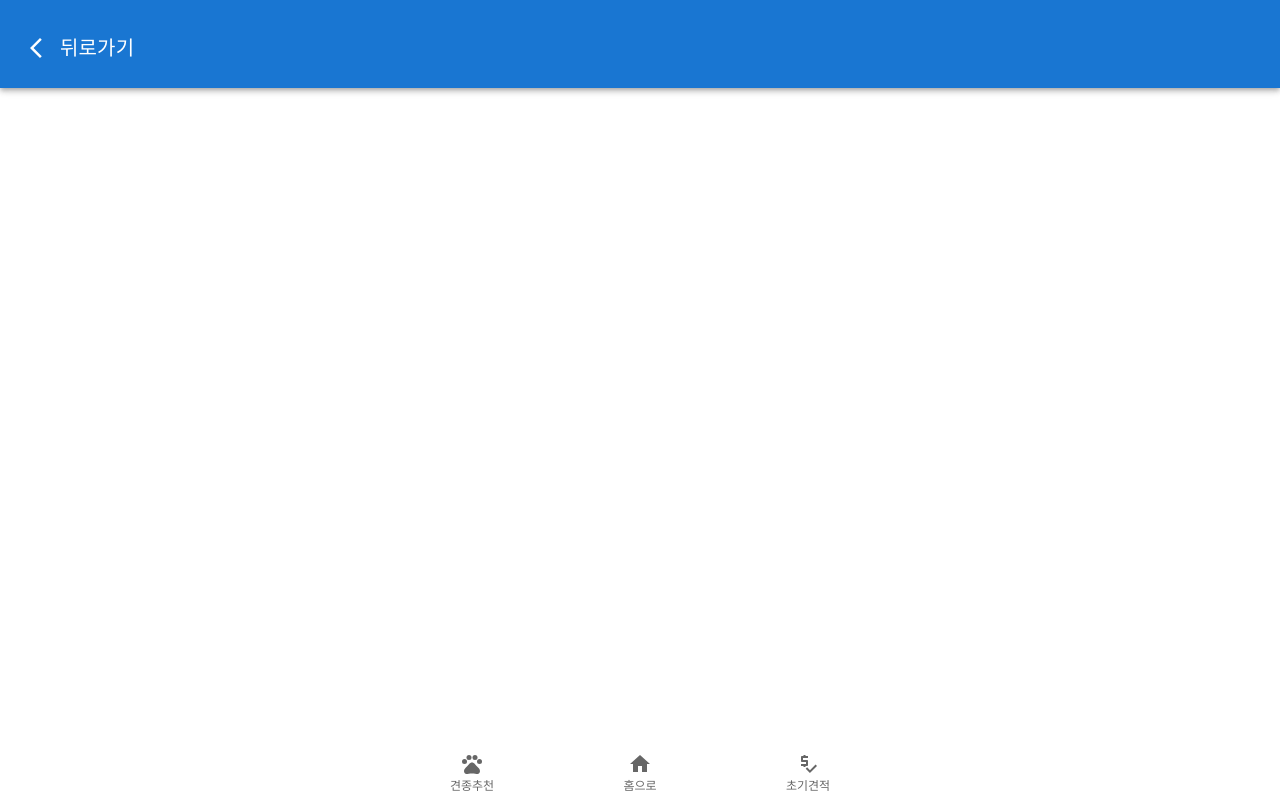
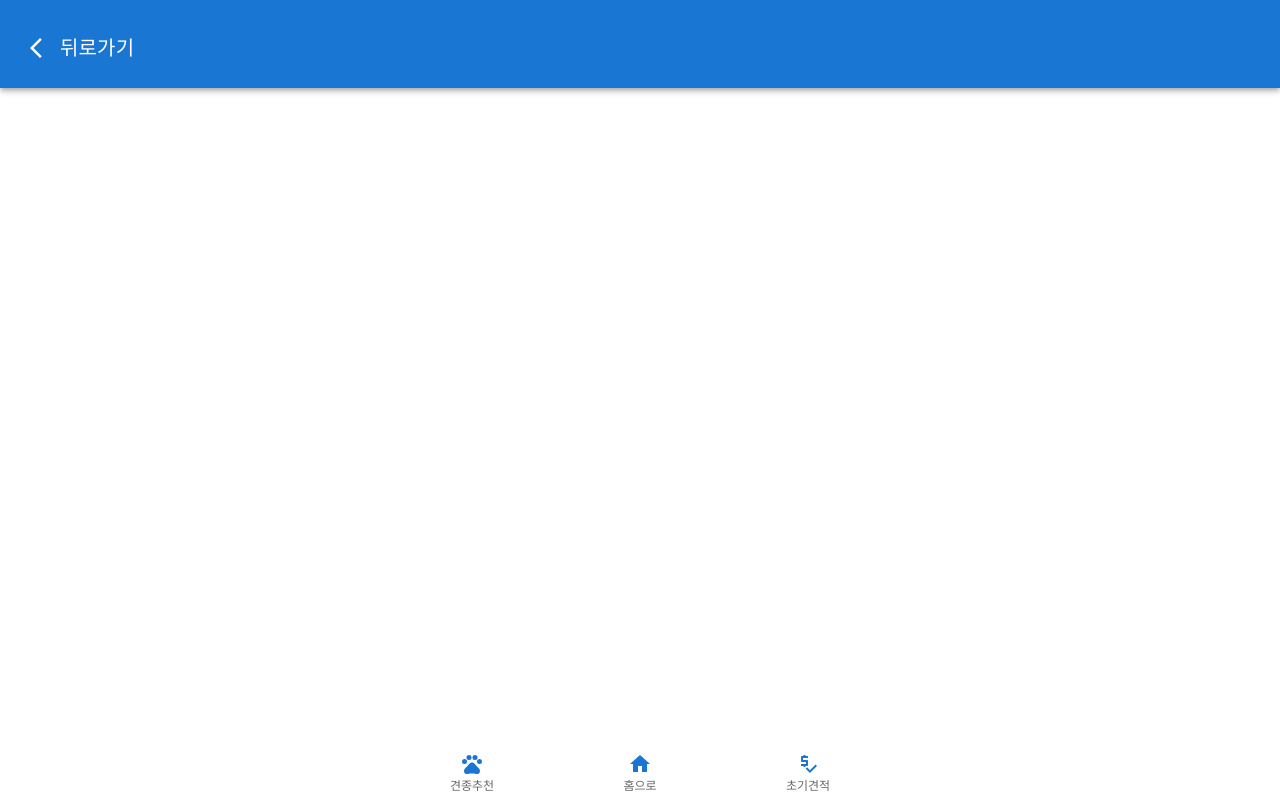
Before and after one commit to z9612/getchu, a React (Create React App) app in the folder frontend/: page /cost in a window 1280 px wide. Built offline with nearby package versions, Linux system fonts and the light colour scheme; the HTML template or start-up script is replaced by a standard one.

Commit message:
Design : 변경 bottom-navigation 색상

```diff
--- a/frontend/src/layouts/BottomNavigationBar.js
+++ b/frontend/src/layouts/BottomNavigationBar.js
@@ -29,9 +29,9 @@ const BottomNavigationBar = () => {
         //   setValue(newValue);
         // }}
       >
-        <BottomNavigationAction label="견종추천" icon={<PetsIcon />} component={Link} to={'/recommend'} />
-        <BottomNavigationAction label="홈으로" icon={<HomeIcon />} component={Link} to={'/'} />
-        <BottomNavigationAction label="초기견적" icon={<PriceCheckIcon />} component={Link} to={'/cost/breedselect'} />
+        <BottomNavigationAction label="견종추천" icon={<PetsIcon color="primary" />} component={Link} to={'/recommend'} />
+        <BottomNavigationAction label="홈으로" icon={<HomeIcon color="primary" />} component={Link} to={'/'} />
+        <BottomNavigationAction label="초기견적" icon={<PriceCheckIcon color="primary" />} component={Link} to={'/cost/breedselect'} />
         {/* <BottomNavigationAction label="Map" icon={<LocationOnIcon />} component={Link} to={'/map'} /> */}
       </BottomNavigation>
     </Box>
```
